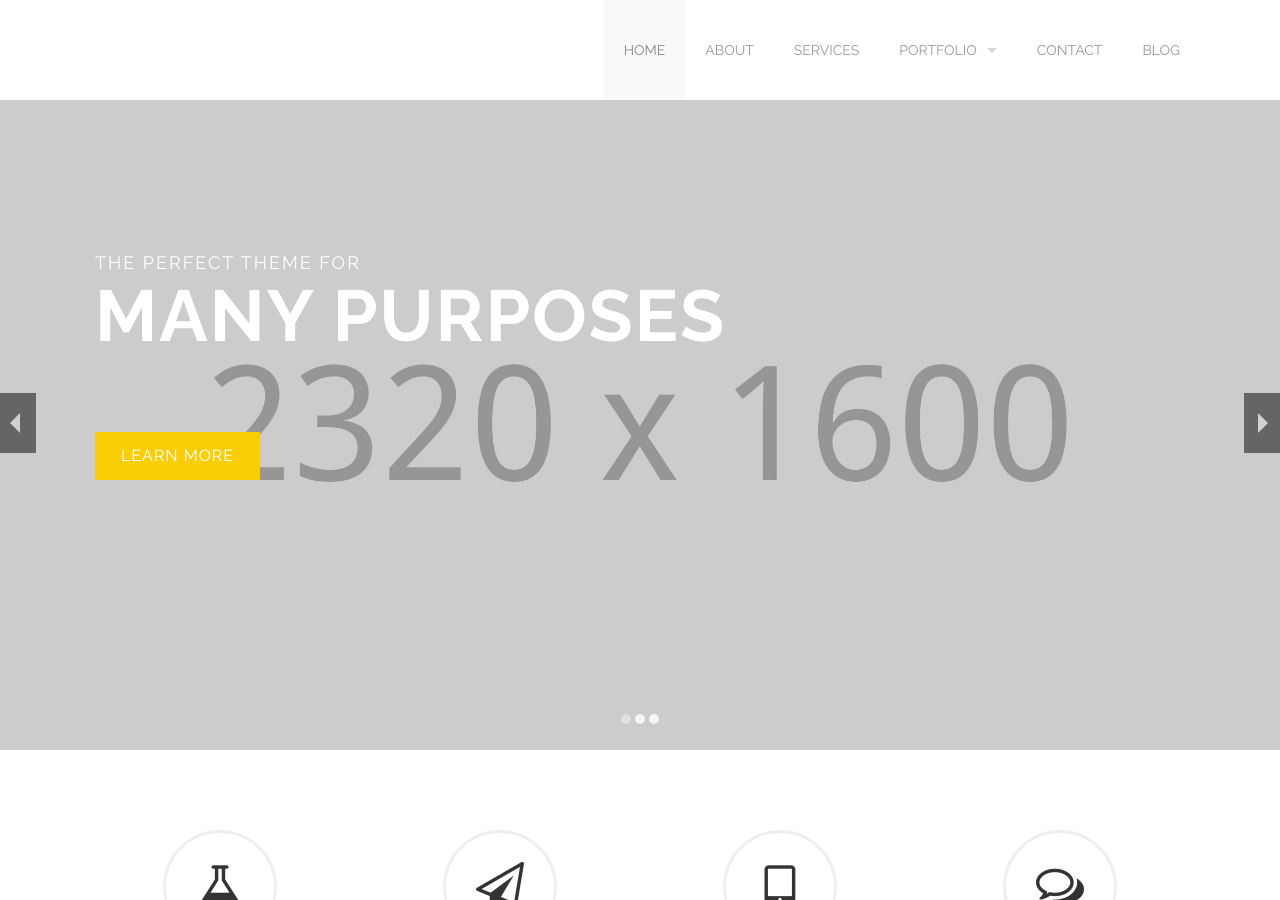
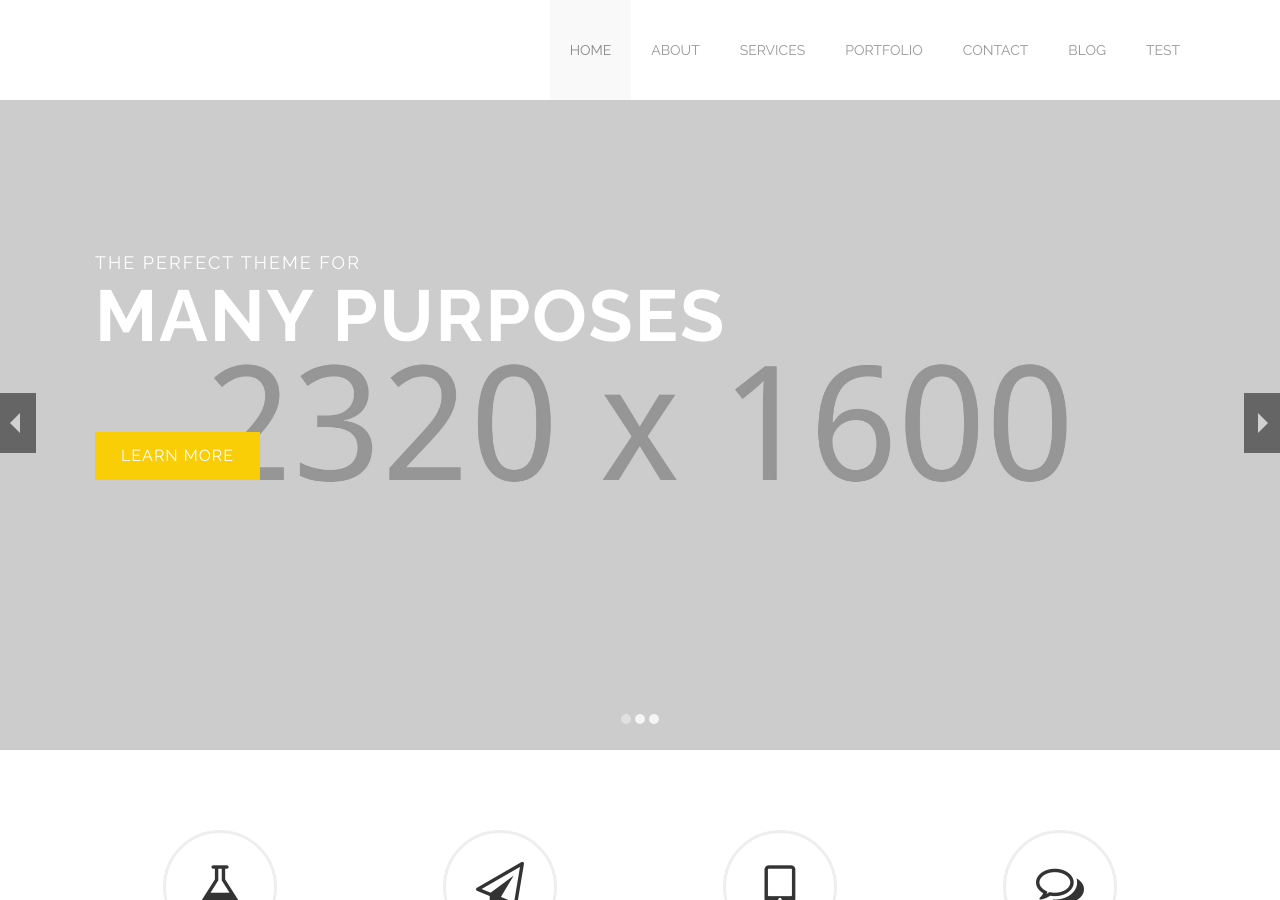
Before and after one commit to webuimaker/edward, a Jekyll site: the page built from index.html, in a window 1280 px wide and 900 px high. Built offline with Jekyll 4.4.1, drawn with Linux system fonts in a browser that asks for light colours.

Commit message:
Update Config “nav”

```diff
--- a/_data/nav.yml
+++ b/_data/nav.yml
@@ -11,14 +11,12 @@ items:
   - name: Portfolio
     path: portfolio.html
     section_id: portfolio
-    children:
-      - name: Portfolio
-        path: portfolio.html
-      - name: Portfolio item
-        path: portfolio-item.html
   - name: Contact
     path: contact.html
     section_id: contact
   - name: Blog
     path: blog/
     section_id: blog
+  - name: test
+    path: /test
+    section_id: test
```
